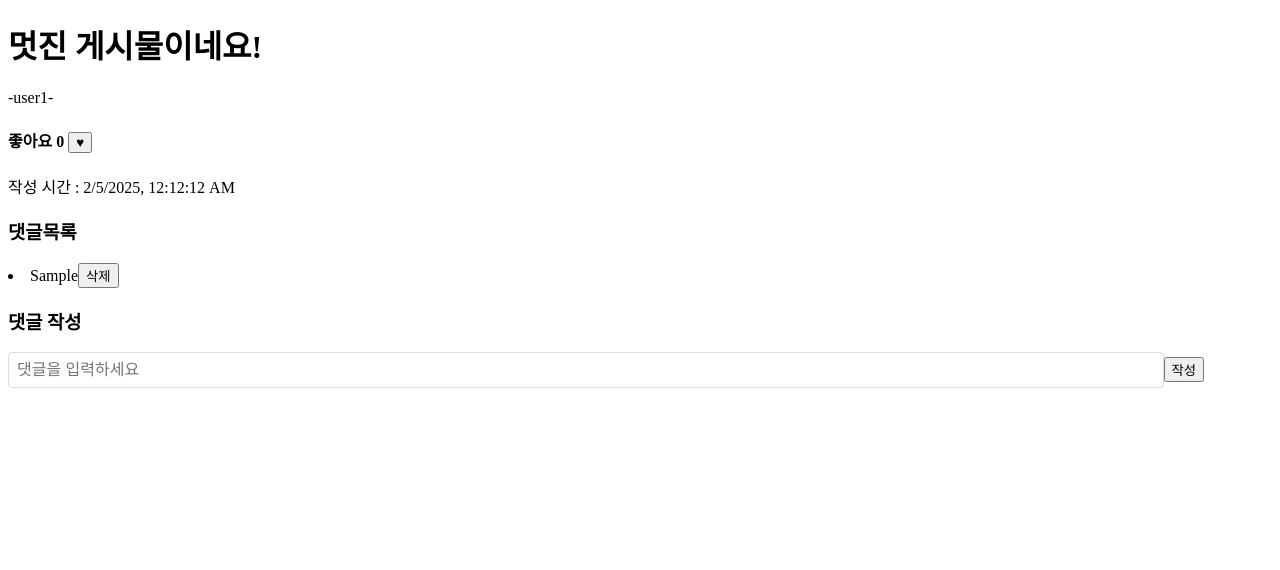
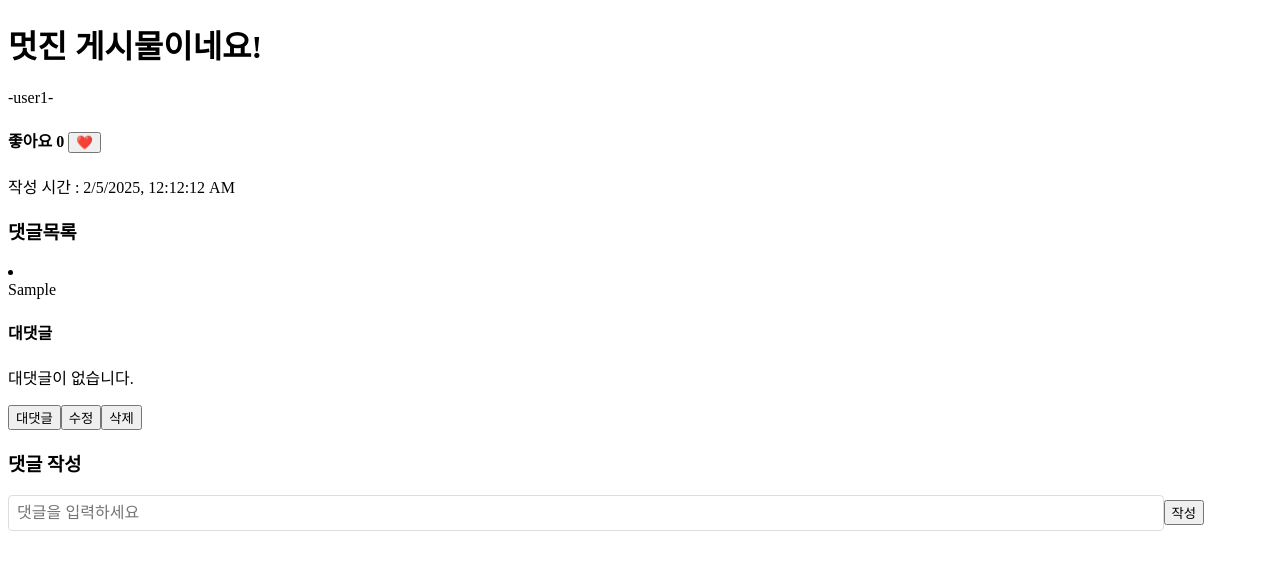
Before and after one commit to seung-yuppy/ReactStudy, a React (Create React App) app: page / in a window 1280 px wide. Both pictures are taken after typing "Sample" into the empty fields and a click on the button "작성". Shown: the top 570 px of the page. Built offline with nearby package versions, Linux system fonts and the light colour scheme.

Commit message:
25/02/18 강의 + 과제

```diff
--- a/package.json
+++ b/package.json
@@ -12,7 +12,8 @@
     "react-scripts": "5.0.1",
     "redux": "^5.0.1",
     "redux-logger": "^3.0.6",
-    "sass": "^1.83.4"
+    "sass": "^1.83.4",
+    "styled-components": "^6.1.15"
   },
   "scripts": {
     "start": "react-scripts start",
--- a/src/basic/250217quiz1/Comment.js
+++ b/src/basic/250217quiz1/Comment.js
@@ -29,11 +29,48 @@ function Comment() {
         // 해당 데이터에 접근해 key가 replies를 제외한 객체들은 복사하고 key가 replies인 value에 접근한다
         // key가 replies의 value가 배열이기 때문에 기존의 배열을 복사하고 새로운 {id, comment}를 key로 갖는 객체를 배열에 추가한다
         setDatas((prev) => prev.map((data) => data.id === 1 && { ...data, replies: [...data.replies, { id: Date.now(), comment: comment }] }));
-    }
+    };
 
     const deleteComment = (id) => {
         setDatas((prev) => prev.map((data) => data.id === 1 && { ...data, replies: data.replies.filter((reply) => reply.id !== id) }));
     };
+
+    const editComment = (id, comment) => {
+        setDatas((prev) =>
+            prev.map((data) =>
+                data.id === 1 ? {
+                    ...data,
+                    replies: data.replies.map((reply) =>
+                        // replies 배열에 {id, comment}가 있는데 id와 editComment의 id가 같으면 id는 같으니깐 복사를 하기 스프레드 연산자를 사용하였고,
+                        // comment 내용이 달라지니깐 comment로 바꿈
+                        reply.id === id ? { ...reply, comment: comment } : reply
+                    )
+                } : data
+            )
+        );
+    };
+
+    const newReplyComment = (id, comment) => {
+        setDatas((prev) =>
+            prev.map((data) =>
+                data.id === 1 ? {
+                    ...data,
+                    replies: data.replies.map((reply) =>
+                        // replies 배열에 { id, comment } 객체를 갖는 배열이 있는데 이걸 map함수를 이용해서 대댓글을 달 댓글 id와 비교해서 같으면
+                        // 기존의 { id, comment } 객체는 유지(스프레드 연산자로 복사)하고 새로운 replies 배열을 만들어서 이 배열에도 { id, comment }객체를 저장하는 배열로 만들어서 대댓글을 저장하도록 코드를 작성하였다
+                        // 대댓글 배열은 초기상태에 없기 때문에(초기상태가 비어있어서) 빈 배열을 선언해주고 대댓글 배열에 객체가 있으면 스프레드 연산자로 복사해 대댓글을 추가해나가는 방식으로 만들었다
+                        reply.id === id ? {
+                            ...reply,
+                            replies: [...(reply.replies || []), { id: Date.now(), comment: comment }] // 대댓글 추가
+                        } : reply
+                    )
+                } : data
+            )
+        );
+    };
+
+
+    console.log(datas);
 
     return (
         <div>
@@ -44,10 +81,10 @@ function Comment() {
                         <p>-{data.author}-</p>
                     </div>
                     <div>
-                        <h4>좋아요 {data.likes} <button onClick={() => addLikes(data.id)}>♥</button></h4>
+                        <h4>좋아요 {data.likes} <button onClick={() => addLikes(data.id)}>❤️</button></h4>
                         <span>작성 시간 : {data.timestamp.toLocaleString()}</span>
                     </div>
-                    <CommentList data={data} deleteComment={deleteComment} />
+                    <CommentList data={data} deleteComment={deleteComment} editComment={editComment} newReplyComment={newReplyComment} />
                     <CommentForm addComment={addComment} />
                 </div>
             ))}
--- a/src/basic/250217quiz1/CommentList.js
+++ b/src/basic/250217quiz1/CommentList.js
@@ -1,13 +1,80 @@
+import { useState } from "react";
 
-function CommentList({ data, deleteComment }) {
+function CommentList({ data, deleteComment, editComment, newReplyComment }) {
+    const [newComment, setNewComment] = useState("");
+    const [editId, setEditId] = useState(null);
+    const [newReply, setNewReply] = useState("");
+    const [replyId, setReplyId] = useState(null);
+
+    // 수정 버튼 눌러서 수정모드 들어가는 메서드
+    const handleEditClick = (reply) => {
+        setNewComment(reply.comment);
+        setEditId(reply.id);
+    };
+
+    // 수정 완료 후 수정된 댓글 보내는 메서드
+    const handleEditSubmit = (id) => {
+        editComment(id, newComment);
+        setNewComment("");
+        setEditId(null);
+    };
+
+    // 해당 댓글의 대댓글을 다는 모드로 들어가는 메서드
+    const handleNewReply = (reply) => {
+        setReplyId(reply.id);
+    };
+
+    // 대댓글을 보내는 메서드
+    const handleReplySubmit = (id) => {
+        newReplyComment(id, newReply);
+        setNewReply("");
+        setReplyId(null);
+    };
+
     return (
         <>
             <div>
                 <h3>댓글목록</h3>
                 {data.replies.map((reply) => (
                     <li key={reply.id}>
-                        {reply.comment}
-                        <button onClick={() => deleteComment(reply.id)}>삭제</button>
+                        {editId === reply.id ? (
+                            <>
+                                <input
+                                    type="text"
+                                    value={newComment}
+                                    onChange={(e) => setNewComment(e.target.value)}
+                                />
+                                <button onClick={() => handleEditSubmit(reply.id)}>완료</button>
+                            </>
+                        ) : (
+                            <>
+                                <div>
+                                    <span>{reply.comment}</span>
+                                    <h4>대댓글</h4>
+                                    {reply.replies && reply.replies.length > 0 ? (
+                                        reply.replies.map((newreply) => (
+                                            <p key={newreply.id}>{newreply.comment}</p>
+                                        ))
+                                    ) : (
+                                        <p>대댓글이 없습니다.</p>
+                                    )}
+                                </div>
+                                <button onClick={() => handleNewReply(reply)}>대댓글</button>
+                                <button onClick={() => handleEditClick(reply)}>수정</button>
+                                <button onClick={() => deleteComment(reply.id)}>삭제</button>
+                                {replyId === reply.id && (
+                                    <>
+                                        <input
+                                            type="text"
+                                            value={newReply}
+                                            onChange={(e) => setNewReply(e.target.value)}
+                                            placeholder="대댓글을 입력하세요"
+                                        />
+                                        <button onClick={() => handleReplySubmit(reply.id)}>저장</button>
+                                    </>
+                                )}
+                            </>
+                        )}
                     </li>
                 ))}
             </div >
--- a/src/basic/250217quiz2/App.js
+++ b/src/basic/250217quiz2/App.js
@@ -9,19 +9,13 @@
 // 3. 메모 개수 표시
 
 import { useState } from "react";
+import styled from "styled-components";
 
 export default function App() {
     const [memos, setMemos] = useState([]);
-    const [content, setContent] = useState("");
 
-    const handleAddMemo = (e) => {
-        e.preventDefault();
+    const addMemo = (content) => {
         setMemos((prevMemos) => [...prevMemos, { id: Date.now(), content: content }]);
-        setContent("");
-    };
-
-    const handleContent = (e) => {
-        setContent(e.target.value);
     };
 
     const deleteMemo = (id) => {
@@ -32,43 +26,111 @@ export default function App() {
 
     return (
         <>
-            <MemoForm content={content} handleAddMemo={handleAddMemo} handleContent={handleContent} />
+            <MemoForm addMemo={addMemo} />
             <MemoList memos={memos} deleteMemo={deleteMemo} />
         </>
     );
 };
 
-const MemoForm = ({ content, handleAddMemo, handleContent }) => {
+const MemoForm = ({ addMemo }) => {
+    const [content, setContent] = useState("");
+
+    const handleSubmit = (e) => {
+        e.preventDefault();
+        addMemo(content);
+        setContent("");
+    };
+
     return (
-        <>
+        <Wrapper>
             <h1>메모 작성</h1>
-            <form onSubmit={handleAddMemo}>
-                <input type="text" placeholder="메모를 입력하세요~" value={content} onChange={handleContent} />
-                <br />
-                <button type="submit" disabled={!content}>메모 추가</button>
-            </form>
-        </>
+            <Memoform onSubmit={handleSubmit}>
+                <Addinput type="text" placeholder="메모를 입력하세요~" value={content} onChange={(e) => setContent(e.target.value)} />
+                <Addbtn type="submit" disabled={!content}>ADD</Addbtn>
+            </Memoform>
+        </Wrapper>
     );
 };
 
 const MemoList = ({ memos, deleteMemo }) => {
     return (
-        <>
+        <Wrapper>
             <h1>메모 목록 {memos.length > 0 && <>: {memos.length}개</>}</h1>
             {memos.length > 0 ? (
-                <ul>
+                <List>
                     {memos.map((memo, index) => (
-                        <li key={memo.id} style={{ listStyleType: "none" }}>
-                            <span>{index + 1}번 글: {memo.content}</span>
-                            <button onClick={() => deleteMemo(memo.id)} aria-label="메모 삭제">
-                                삭제
-                            </button>
-                        </li>
+                        <Listitem key={memo.id} style={{ listStyleType: "none" }}>
+                            <span>{index + 1}번 메모: {memo.content}</span>
+                            <Deletebtn onClick={() => deleteMemo(memo.id)} aria-label="메모 삭제">
+                                DEL
+                            </Deletebtn>
+                        </Listitem>
                     ))}
-                </ul>
+                </List>
             ) : (
                 <h2>메모가 없습니다.</h2>
             )}
-        </>
+        </Wrapper>
     );
 };
+
+const Wrapper = styled.div`
+    display: flex;
+    flex-direction: column;
+    justify-content: center;
+    align-items: center;
+    background: #f5f5f5;
+`;
+
+const Memoform = styled.form`
+    border: 1px solid #f0f0f0;
+    padding: 20px;
+    display: flex;
+    align-items: center;
+    box-shadow: 0px 14px 24px rgba(0, 0, 0, 0.13);
+`;
+
+const Addinput = styled.input`
+    flex-grow: 1;
+    padding: 10px;
+    border-radius: 16px;
+    border: 1px solid #ccc;
+    margin-right: 10px;
+`;
+
+const Addbtn = styled.button`
+    padding: 10px 20px;
+    border-radius: 16px;
+    border: none;
+    background-color: ${(props) => (props.disabled ? '#ccc' : '#2979ff')};
+    color: #fff;
+    cursor: ${(props) => (props.disabled ? "not-allowed" : "pointer")};
+`;
+
+const List = styled.ul`
+    display: flex;
+    flex-direction: column;
+    gap: 20px;
+    padding: 20px;
+    border-radius: 15px;
+    background: #2979ff;
+`;
+
+const Listitem = styled.li`
+    display: flex;
+    gap: 10px;
+    align-self: flex-start;
+    justify-content: center;
+    align-items: center;
+    background: #fff;
+    color: #333;
+    font-weight:bold;
+    font-size: 20px;
+    padding: 10px 15px;
+    border-radius: 16px;
+`;
+
+const Deletebtn = styled(Addbtn)`
+    background-color:crimson;
+    padding: 10px;
+`;
```
Also changed, not shown: src/basic/webpack/webpack.txt (added), 1 other file (tests, documents, lock files or other folders).
